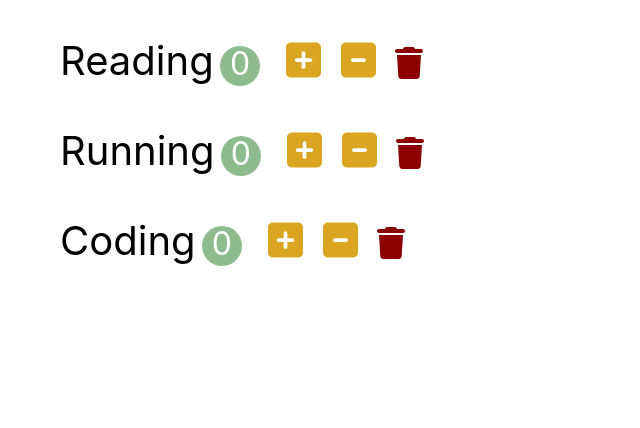
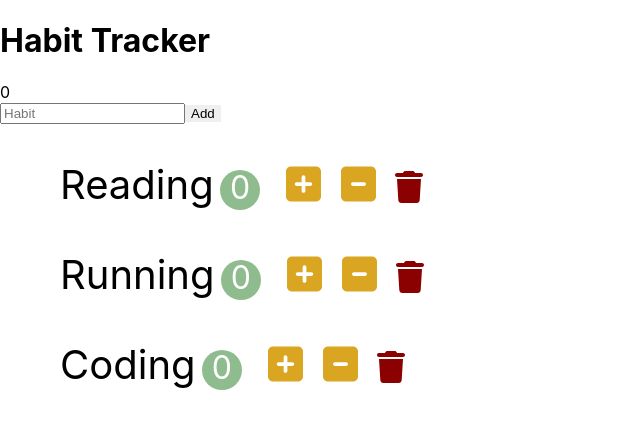
Before and after one commit to JeongYounHan/habit-tracker, a React (Create React App) app: page / in a window 1280 px wide. Shown: the top 428 px of the page, without its empty margins (0-640 px from the left). Built offline with nearby package versions, Linux system fonts and the light colour scheme.

Commit message:
habit 추가 기능 작성

```diff
--- a/src/app.jsx
+++ b/src/app.jsx
@@ -1,8 +1,24 @@
 import "./app.css";
+import React, { Component } from "react";
 import Habits from "./components/habits";
+import Navbar from "./components/navbar";
 
-function App() {
-  return <Habits />;
+class App extends Component {
+  state = {
+    totalCounts: 0,
+  };
+  handleChange = (count) => {
+    const totalCounts = count;
+    this.setState({ totalCounts });
+  };
+  render() {
+    return (
+      <>
+        <Navbar totalCounts={this.state.totalCounts} />
+        <Habits onChange={this.handleChange} />
+      </>
+    );
+  }
 }
 
 export default App;
--- a/src/components/habits.jsx
+++ b/src/components/habits.jsx
@@ -8,31 +8,63 @@ class Habits extends Component {
       { id: 2, name: "Running", count: 0 },
       { id: 3, name: "Coding", count: 0 },
     ],
+    inputValue: "",
   };
 
   handleIncrement = (habit) => {
     const habits = [...this.state.habits];
     const index = habits.indexOf(habit);
     habits[index].count++;
-    this.setState({ habits: habits });
+    this.setState({ habits: habits, inputValue: this.state.inputValue }, () => {
+      this.handleChange();
+    });
   };
   handleDecrement = (habit) => {
     const habits = [...this.state.habits];
     const index = habits.indexOf(habit);
     habits[index].count--;
-    this.setState({ habits: habits });
+    this.setState({ habits: habits, inputValue: this.state.inputValue }, () => {
+      this.handleChange();
+    });
   };
   handleDelete = (habit) => {
     const habits = this.state.habits.filter((item) => item.id !== habit.id);
-    this.setState({ habits: habits });
+    this.setState({ habits: habits, inputValue: this.state.inputValue }, () => {
+      this.handleChange();
+    });
   };
+
+  handleChange = () => {
+    const counts = this.state.habits.reduce((acc, cur, index) => {
+      return acc + this.state.habits[index].count;
+    }, 0);
+    this.props.onChange(counts);
+  };
+
+  handleInput = (event) => {
+    this.setState({ habits: this.state.habits, inputValue: event.target.value });
+  };
+
+  habitAdd = () => {
+    const habits = [...this.state.habits];
+    const result = habits.concat({ id: habits.length + 1, name: this.state.inputValue, count: 0 });
+    this.setState({ habits: result, inputValue: "" });
+  };
+
   render() {
     return (
-      <ul>
-        {this.state.habits.map((habit) => (
-          <Habit key={habit.id} habit={habit} onIncrement={this.handleIncrement} onDecrement={this.handleDecrement} onDelete={this.handleDelete} />
-        ))}
-      </ul>
+      <main>
+        <div>
+          <input placeholder="Habit" onChange={this.handleInput} value={this.state.inputValue}></input>
+          <button onClick={this.habitAdd}>Add</button>
+        </div>
+
+        <ul>
+          {this.state.habits.map((habit) => (
+            <Habit key={habit.id} habit={habit} onIncrement={this.handleIncrement} onDecrement={this.handleDecrement} onDelete={this.handleDelete} />
+          ))}
+        </ul>
+      </main>
     );
   }
 }
--- /dev/null
+++ b/src/components/navbar.jsx
@@ -0,0 +1,14 @@
+import React, { Component } from "react";
+
+class Navbar extends Component {
+  render() {
+    return (
+      <header>
+        <h1>Habit Tracker</h1>
+        <span>{this.props.totalCounts}</span>
+      </header>
+    );
+  }
+}
+
+export default Navbar;
```
